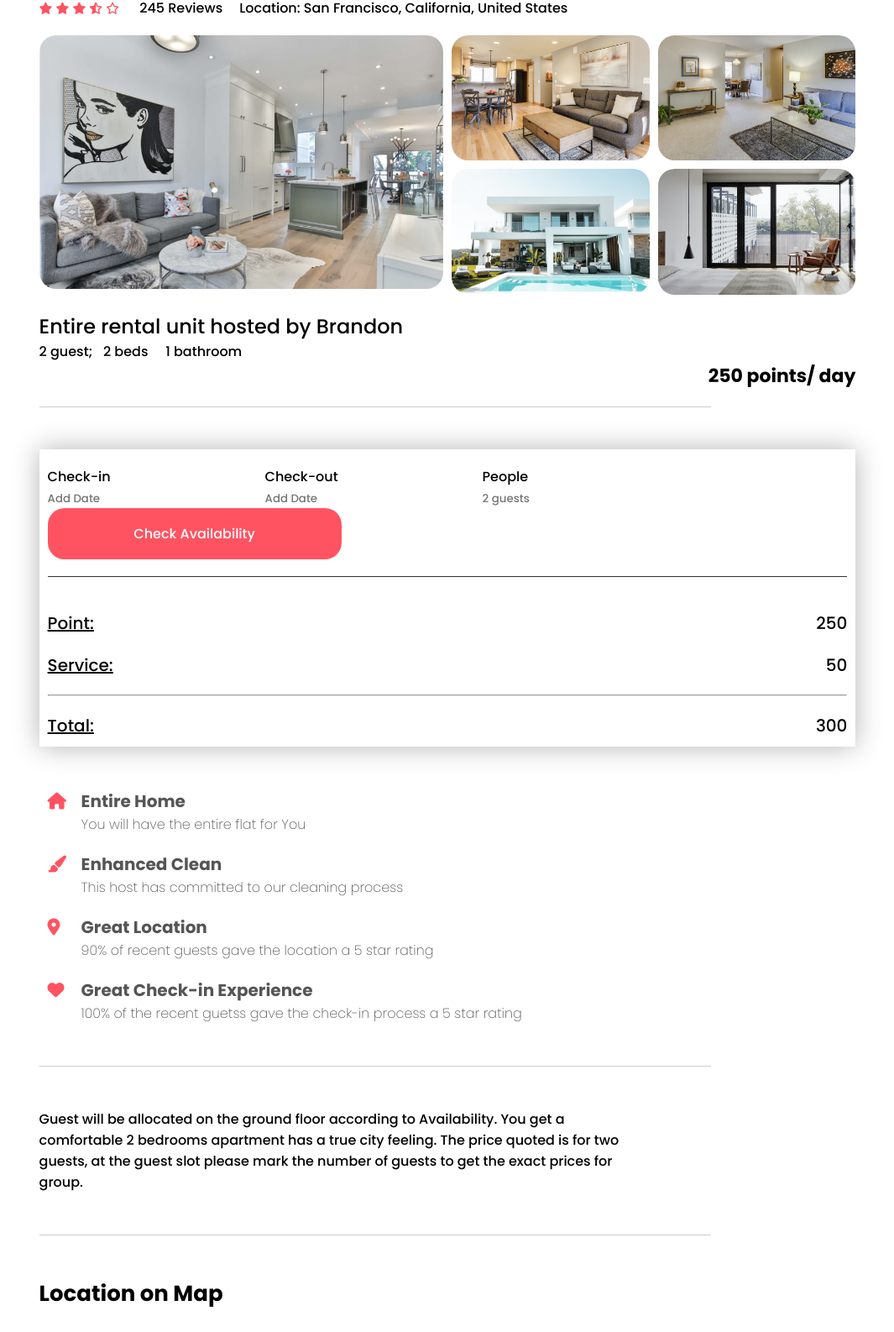
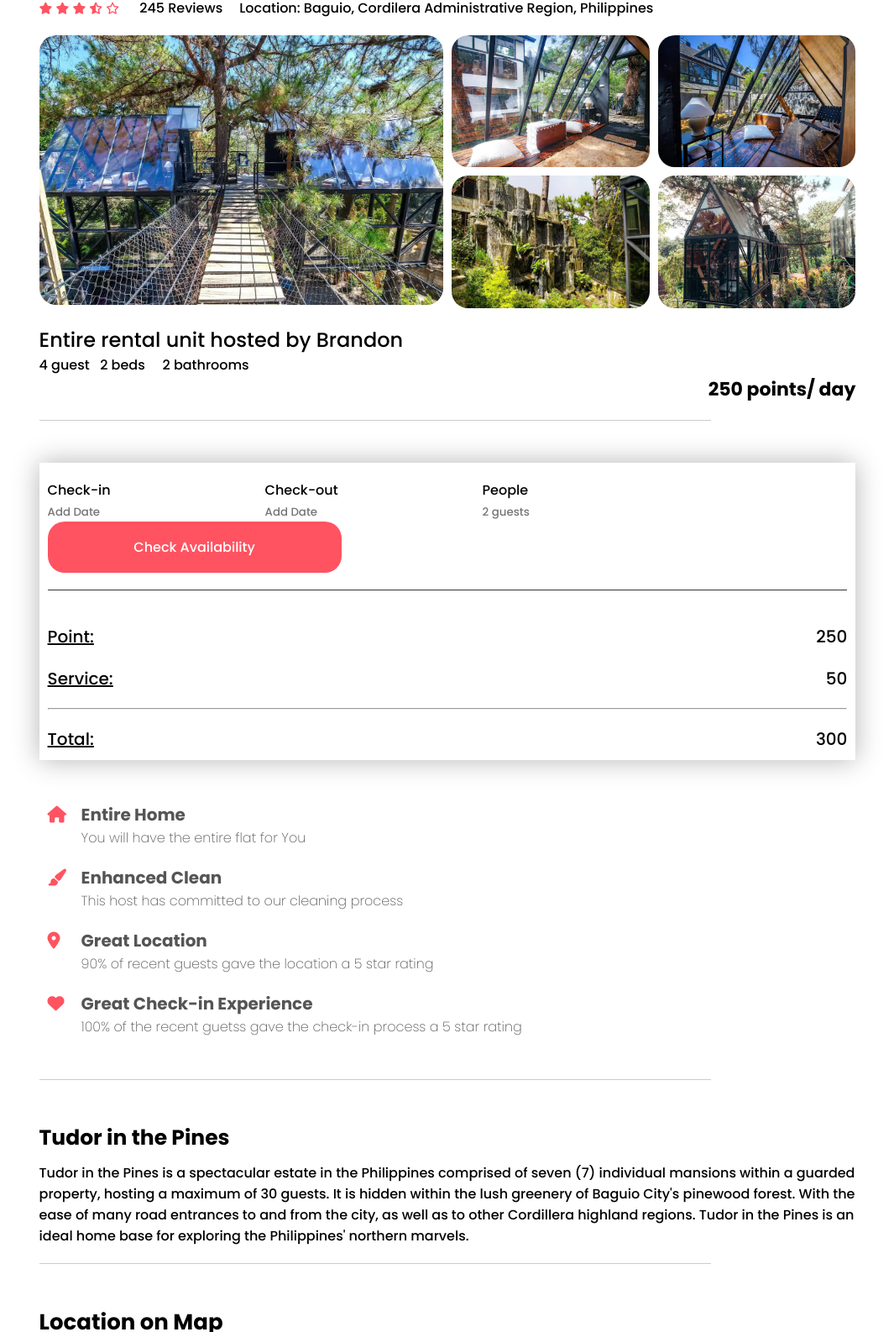
Before and after one commit to sangnguyen0403/IT-project, a plain HTML site: page IntroToIT/house.html in a window 1280 px wide. Shown: the part 196-1782 px from the top of the page at 84% size, without its empty margins (107-1172 px from the left). Drawn offline with Linux system fonts and the light colour scheme; grey boxes are pictures that could not be loaded.

Commit message:
Change information

```diff
--- a/IntroToIT/house.html
+++ b/IntroToIT/house.html
@@ -24,7 +24,7 @@
 
     <div class="house-detail">
         <div class="house_title">
-            <h1>Wenge House</h1>
+            <h1>Twinclass Treehouse</h1>
             <div class="row">
                 <div>
                     <i class="fa-solid fa-star"></i>
@@ -35,21 +35,21 @@
                     <span>245 Reviews</span>
                 </div>
                 <div>
-                    <p>Location: San Francisco, California, United States</p>
+                    <p>Location: Baguio, Cordilera Administrative Region, Philippines</p>
                 </div>
             </div>
         </div>
 
         <div class="house_img">
-            <div class="img_1"><img src="images/house-1.png" alt=""></div>
-            <div><img src="images/house-2.png" alt=""></div>
-            <div><img src="images/house-3.png" alt=""></div>
-            <div><img src="images/house-4.png" alt=""></div>
-            <div><img src="images/house-5.png" alt=""></div>
+            <div class="img_1"><img src="images/tree1.webp" alt=""></div>
+            <div><img src="images/tree2.webp" alt=""></div>
+            <div><img src="images/tree3.webp" alt=""></div>
+            <div><img src="images/tree4.webp" alt=""></div>
+            <div><img src="images/tree5.webp" alt=""></div>
         </div>
         <div class="small_detail">
             <h2>Entire rental unit hosted by Brandon</h2>
-            <p>2 guest; &nbsp; 2 beds &nbsp; &nbsp; 1 bathroom </p>
+            <p>4 guest &nbsp; 2 beds &nbsp; &nbsp; 2 bathrooms </p>
             <h4>250 points/ day</h4>
         </div>
         <hr class="line">
@@ -106,17 +106,17 @@
 
         <hr class="line">
 
-        <p class="house_desc">Guest will be allocated on the ground floor according to Availability. You get a comfortable
-            2 bedrooms apartment has a true city feeling. The price quoted is for two guests, at the guest slot
-            please mark the number of guests to get the exact prices for group.
+        <p class="house_desc">
+            <h4 class="house_desc-title">Tudor in the Pines</h4>
+            Tudor in the Pines is a spectacular estate in the Philippines comprised of seven (7) individual mansions within a guarded property, hosting a maximum of 30 guests. It is hidden within the lush greenery of Baguio City's pinewood forest. With the ease of many road entrances to and from the city, as well as to other Cordillera highland regions. Tudor in the Pines is an ideal home base for exploring the Philippines' northern marvels.
         </p>
 
         <hr class="line">
 
         <div class="map">
             <h3>Location on Map</h3>
-            <iframe src="https://www.google.com/maps/embed?pb=!1m18!1m12!1m3!1d100940.17073745398!2d-122.50764019206527!3d37.75767927550943!2m3!1f0!2f0!3f0!3m2!1i1024!2i768!4f13.1!3m3!1m2!1s0x80859a6d00690021%3A0x4a501367f076adff!2sSan%20Francisco%2C%20California%2C%20Hoa%20K%E1%BB%B3!5e0!3m2!1svi!2s!4v1651225322439!5m2!1svi!2s" width="600" height="450" style="border:0;" allowfullscreen="" loading="lazy" referrerpolicy="no-referrer-when-downgrade"></iframe>
-            <b>San Francisco, California, United States</b>
+            <iframe src="https://www.google.com/maps/embed?pb=!1m18!1m12!1m3!1d61239.981496396285!2d120.55375549666005!3d16.399472401352735!2m3!1f0!2f0!3f0!3m2!1i1024!2i768!4f13.1!3m3!1m2!1s0x3391a16879def13f%3A0x8edef534be3a75c0!2sBaguio%2C%20Benguet%2C%20Philippines!5e0!3m2!1svi!2s!4v1651515457816!5m2!1svi!2s" width="600" height="450" style="border:0;" allowfullscreen="" loading="lazy" referrerpolicy="no-referrer-when-downgrade"></iframe>
+            <b>Baguio, Cordillera Administrative Region, Philippines</b>
             <p>It's like a home away from home</p>
         </div>
 
--- a/IntroToIT/style.css
+++ b/IntroToIT/style.css
@@ -1053,7 +1053,7 @@ nav .fa-bars{
 .rating h4{
     font-size: 25px;
     flex: 1;
-    margin: 10px 10px;
+    margin: 10px 0;
     color: #ff5361
 }
 
@@ -1073,6 +1073,12 @@ nav .fa-bars{
     transition: ease .30s;
     outline: none;
     border: none;
+    transition: ease .30s;
+    cursor: pointer;
+}
+
+.rating button:hover{
+    transform: translateY(-5px);
 }
 
 .property_list{
@@ -1099,3 +1105,8 @@ nav .fa-bars{
     font-weight: 700;
     margin-bottom:30px;
 }
+
+.house_desc-title{
+    margin: 10px 0;
+    font-size: 25px;
+}
```
Also changed, not shown: IntroToIT/images/tree1.webp (added), IntroToIT/images/tree2.webp (added), IntroToIT/images/tree3.webp (added), IntroToIT/images/tree4.webp (added), IntroToIT/images/tree5.webp (added).
